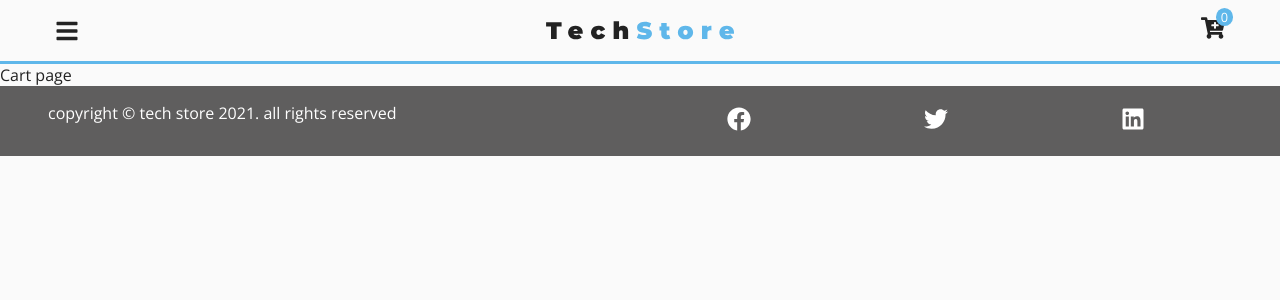
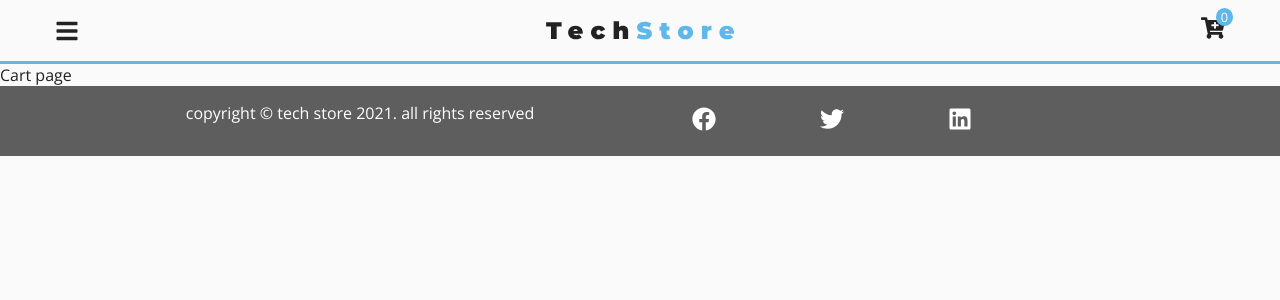
Before and after one commit to amirhosseinNouri/tech-store, a React (Create React App) app: page /cart in a window 1280 px wide. Shown: the top 300 px of the page. Built offline with nearby package versions, Linux system fonts and the light colour scheme.

Commit message:
Footer style changed a little

```diff
--- a/src/components/Footer.js
+++ b/src/components/Footer.js
@@ -31,6 +31,7 @@ const Wrapper = styled.footer`
   display: grid;
   row-gap: 0.8rem;
   background-color: var(--darkGrey);
+
   color: var(--mainWhite);
   .icon {
     font-size: 1.5rem;
@@ -42,6 +43,7 @@ const Wrapper = styled.footer`
     }
   }
   .footer__title {
+    text-align : center;
     margin-bottom: 1rem;
   }
 
@@ -52,9 +54,14 @@ const Wrapper = styled.footer`
 
   @media (min-width: 768px) {
     text-align: left;
-    padding: 1rem 3rem;
+    padding: 1rem 5rem;
     grid-template-columns: 1fr 1fr;
     /* justify-content : center; */
     align-items: center;
+
+    .footer__icons{
+      max-width : 30vw;
+    }
   }
+
 `;
--- a/src/components/HomePage/Featured.js
+++ b/src/components/HomePage/Featured.js
@@ -28,12 +28,14 @@ const Wrapper = styled.section`
 
   .items{
     display : grid ;
-    margin-top : 2rem;
+    /* place-items : center; */
+    margin : 3rem auto 2rem auto;
+    max-width : 900px;
+    row-gap : 2rem ;
+    column-gap : 2.5rem ;
+    grid-template-columns : repeat(auto-fit , minmax(250px , auto));
+    justify-content : space-around;
   }
 
-  @media (min-width: 768px){
-    .items{
-      grid-template-columns : repeat(auto-fit , minmax(250px , auto));
-    }
-  }
+
 `;
--- a/src/components/HomePage/Services.js
+++ b/src/components/HomePage/Services.js
@@ -24,7 +24,7 @@ const Wrapper = styled.section`
   margin: 0 auto;
   background-color: rgba(95, 183, 234, 0.5);
   text-align: center;
-  padding: 4rem 2rem 1rem 2rem;
+  padding: 2rem 2rem 1rem 2rem;
 
   .service__item {
     margin-bottom: 2rem;
--- a/src/components/Product.js
+++ b/src/components/Product.js
@@ -21,21 +21,22 @@ export default function Product({ product }) {
 }
 
 const Wrapper = styled.article`
-  padding: 2.5rem 2rem 1.5rem 2rem;
+  padding: 2.5rem 1rem 1.5rem 1rem;
   background-color: var(--mainWhite);
   border: 1px solid #ccc;
-  width: 250px;
+  width: 280px;
   border-radius: 5px;
   box-shadow: 0 8px 24px 0 rgba(0, 0, 0, 0.15);
-
   transition: var(--mainTransition);
   color: var(--mainBlack);
 
   .product__img {
     margin-bottom: 2.5rem;
+
     img {
-      width: 100%;
+      width: 80%;
       display: block;
+      margin : 0 auto ;
     }
   }
   .product__info {
--- a/src/components/Title.js
+++ b/src/components/Title.js
@@ -15,8 +15,8 @@ export default function Title({ title, center }) {
 const Wrapper = styled.div`
   text-align: ${(props) => (props.center ? "center" : "left")};
 
-  h2{
-    margin-bottom : 0.7rem;
+  h2 {
+    margin-bottom: 0.7rem;
   }
 
   .title-underline {
```
Also changed, not shown: 1 other file (tests, documents, lock files or other folders).
